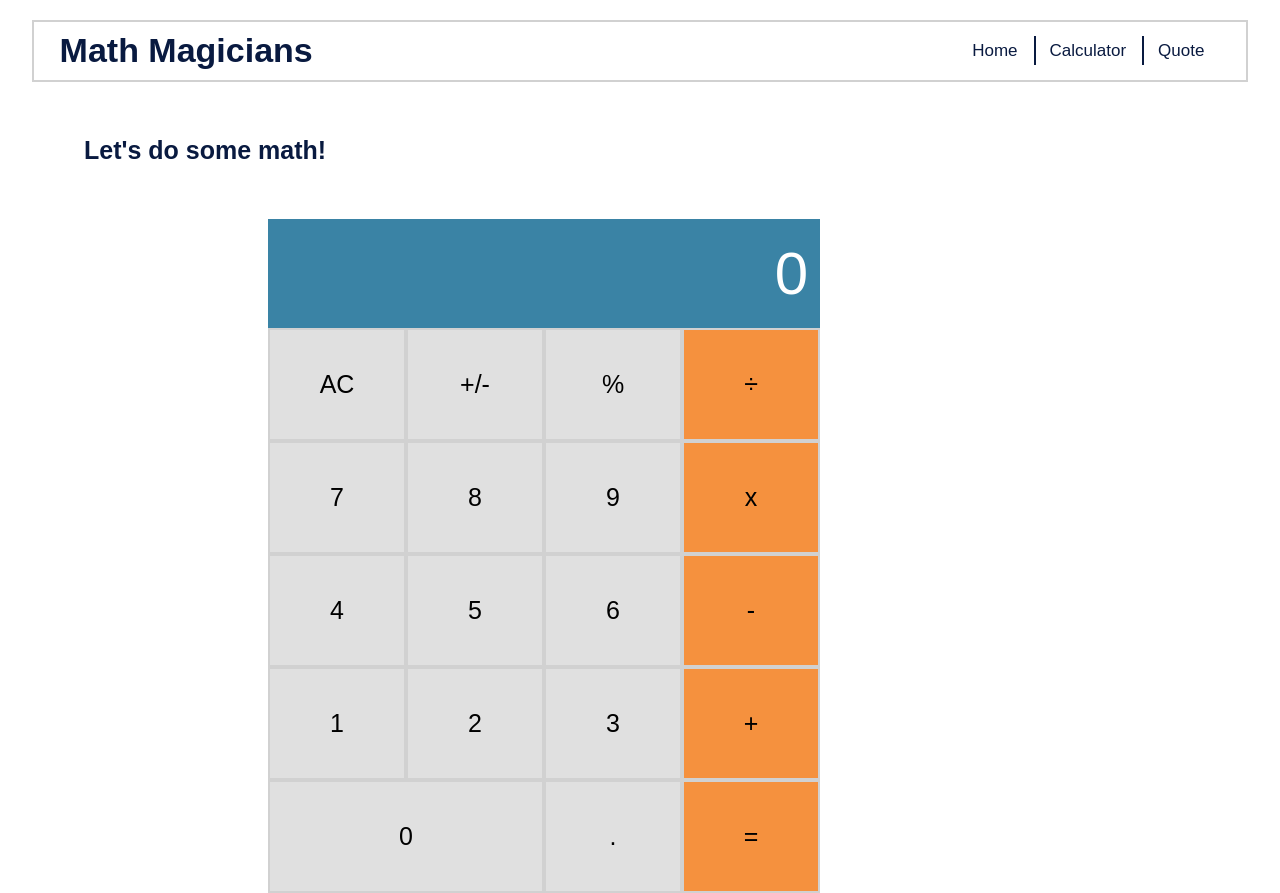
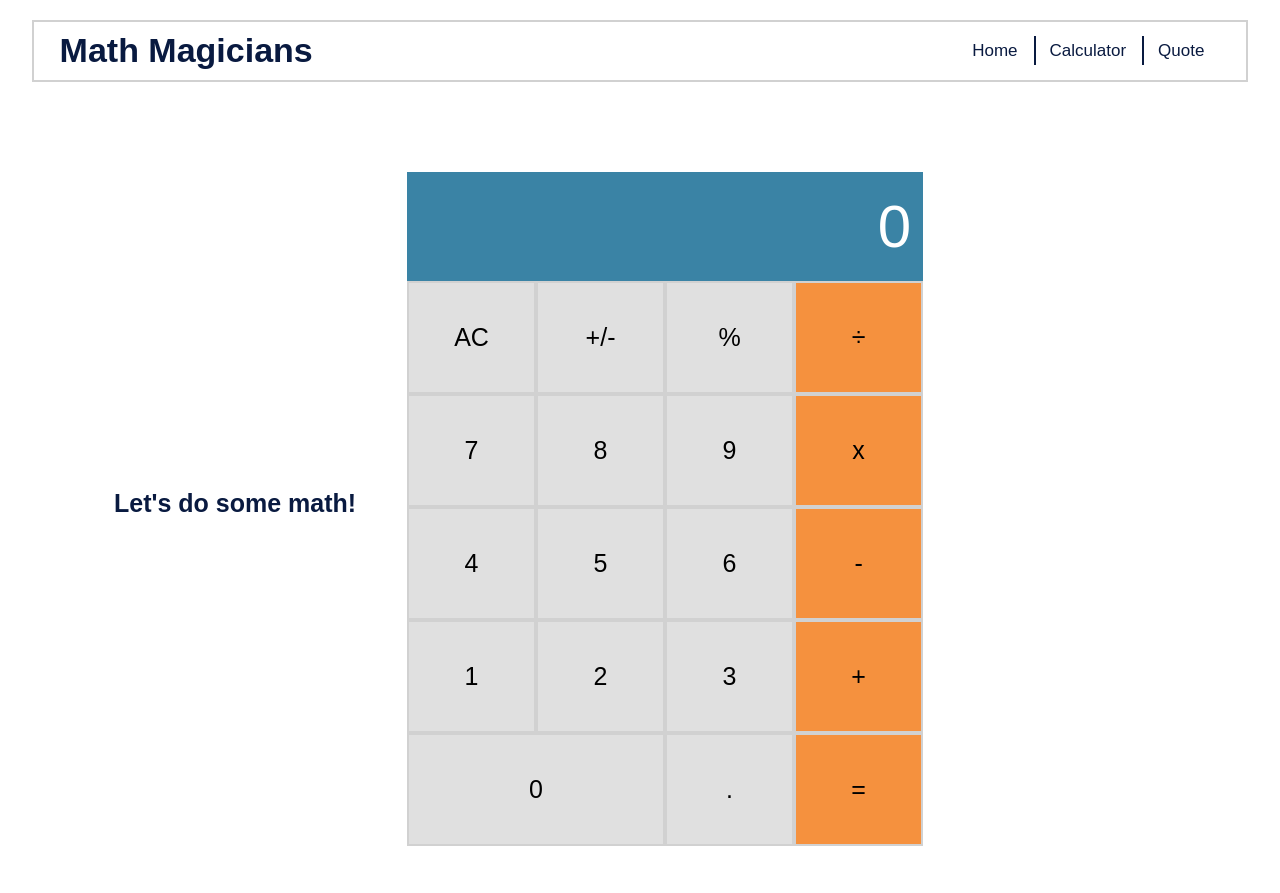
Before and after one commit to Alfredbis29/Math-Magicians2, a React (Create React App) app: page /calculator in a window 1280 px wide. Built offline with nearby package versions, Linux system fonts and the light colour scheme.

Commit message:
change style

```diff
--- a/src/index.css
+++ b/src/index.css
@@ -96,16 +96,22 @@ a:hover {
 
 .container {
   max-width: 920px;
-  width: 90%;
+  width: 100%;
   margin: 0 5%;
+  display: block;
+}
+
+.flexin {
+  align-items: center;
+  display: inline-flex;
+  margin-top: 60px;
+  padding: 30px;
 }
 
 .title {
   font-size: 25px;
-  text-align: center;
-  margin: 50px 0;
-  display: flex;
   align-items: flex-start;
+  margin-bottom: 10px;
 }
 
 /* home */
@@ -118,6 +124,7 @@ p {
 /* calculator */
 .calculator {
   max-width: 60%;
+  max-height: 40%;
   margin: 0 auto;
   background: antiquewhite;
   border-radius: var(--radius);
```
